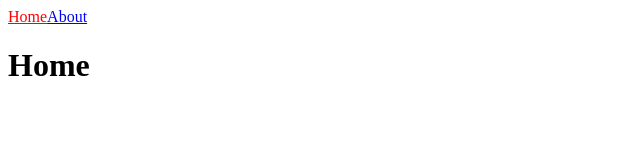
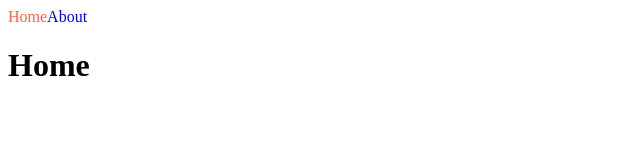
Before and after one commit to Jiyong95/nextjs, a Next.js app: page / in a window 1280 px wide. Shown: the top 160 px of the page, without its empty margins (0-640 px from the left). Built offline with nearby package versions, Linux system fonts and the light colour scheme.

Commit message:
module.css 적용방법

```diff
--- a/components/NavBar.js
+++ b/components/NavBar.js
@@ -1,17 +1,29 @@
 import Link from 'next/link';
 import { useRouter } from 'next/router';
+import styles from './NavBar.module.css';
 
 export default function NavBar() {
   const router = useRouter();
   console.log(router);
 
   return (
-    <nav>
+    <nav className={styles.nav}>
       <Link href="/">
-        <a style={{ color: router.pathname === '/' ? 'red' : 'blue' }}>Home</a>
+        <a
+          className={`${styles.link} ${
+            router.pathname === '/' && styles.active
+          }`}
+        >
+          Home
+        </a>
       </Link>
       <Link href="/about">
-        <a style={{ color: router.pathname === '/about' ? 'red' : 'blue' }}>
+        <a
+          className={[
+            styles.link,
+            router.pathname === '/about' && styles.active,
+          ].join(' ')}
+        >
           About
         </a>
       </Link>
--- /dev/null
+++ b/components/NavBar.module.css
@@ -0,0 +1,7 @@
+.link {
+  text-decoration: none;
+}
+
+.active {
+  color: tomato;
+}
--- a/pages/index.js
+++ b/pages/index.js
@@ -1,7 +1,5 @@
+import NavBar from '../components/NavBar';
 //파일명과 컴포넌트는 상관없음.
-
-import NavBar from '../components/NavBar';
-
 //파일명으로 Routing이 일어난다.
 export default function Home() {
   return (
```
